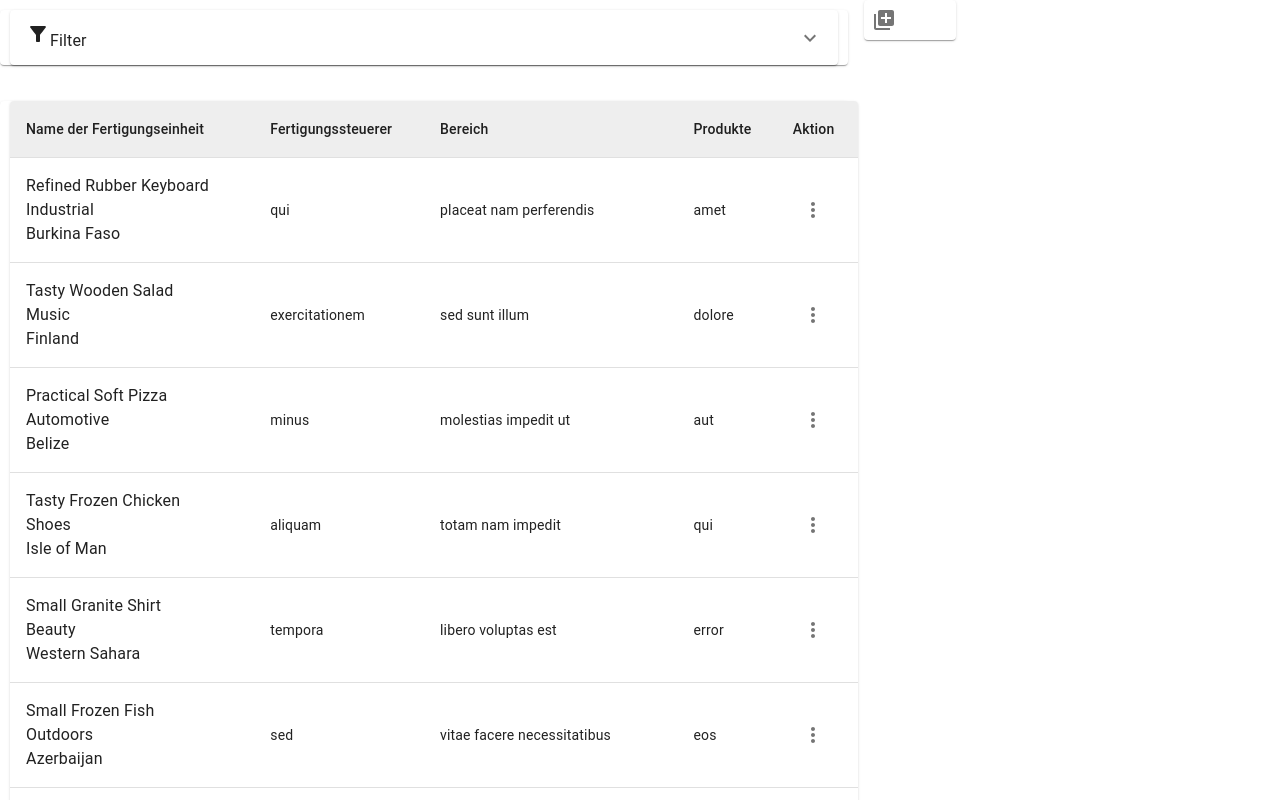
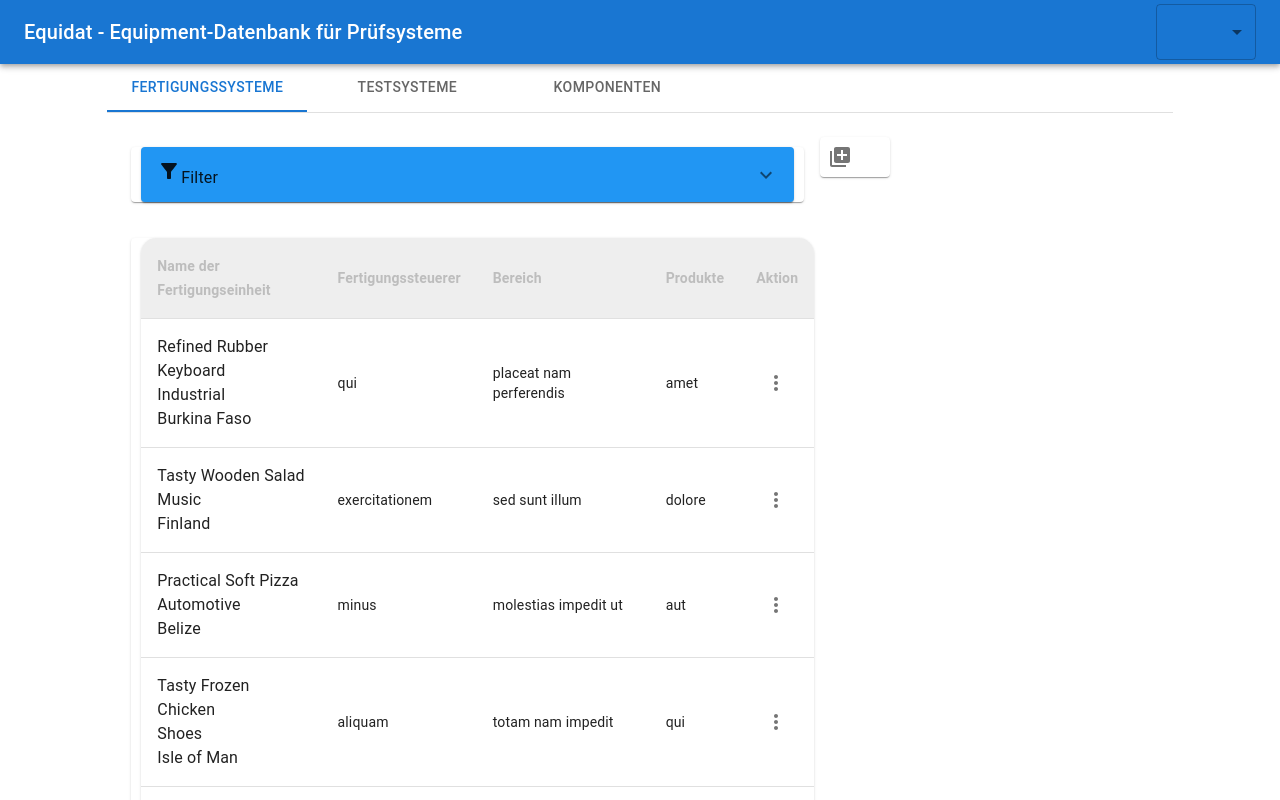
Before and after one commit to DerKarums/EquiDatApp, a React (Create React App) app in the folder frontend/: page / in a window 1280 px wide. Shown: the top 800 px of the page. Built offline with nearby package versions, Linux system fonts and the light colour scheme.

Commit message:
EQ-74 Fix to test the full Framework

```diff
--- a/frontend/src/App.tsx
+++ b/frontend/src/App.tsx
@@ -1,14 +1,9 @@
 import React from 'react';
-import Filter from './components/Unit-Filter';
-import UnitApp from './components/Unit-App'
-import { Grid} from '@material-ui/core';
-import Paper from '@mui/material/Paper';
-import IconButton from '@mui/material/IconButton';
-import AddToPhotosIcon from '@mui/icons-material/AddToPhotos';
+import Frame from './components/Frame';
 
 function App() {
 
   return (
-        <UnitApp></UnitApp>
+        <Frame/>
   );
 } export default App;
--- a/frontend/src/components/DetailTestsystem.tsx
+++ b/frontend/src/components/DetailTestsystem.tsx
@@ -1,4 +1,4 @@
-mport { Box, Breadcrumbs, Checkbox, FormControlLabel, Grid, Link, ListItemIcon, ListItemText, makeStyles, MenuList, Switch, TableBody, TableCell, TableContainer, TableHead, TablePagination, TableSortLabel } from '@material-ui/core';
+import { Box, Breadcrumbs, Checkbox, FormControlLabel, Grid, Link, ListItemIcon, ListItemText, makeStyles, MenuList, Switch, TableBody, TableCell, TableContainer, TableHead, TablePagination, TableSortLabel } from '@material-ui/core';
 import { Button, IconButton, Paper, Stack, Menu, MenuItem, Table, TableRow, Popper, Grow, ClickAwayListener } from '@mui/material';
 import { styled } from '@mui/material/styles';
 import Typography from '@mui/material/Typography';
--- a/frontend/src/components/Frame.tsx
+++ b/frontend/src/components/Frame.tsx
@@ -4,6 +4,7 @@ import * as React from 'react';
 import DetailFertigungssystem from './DetailFertigungssystem';
 import DetailTestsystem from './DetailTestsystem';
 import DetailKomponente from './DetailKomponente';
+import App from './Unit-App';
 
 interface TabPanelProps {
   children?: React.ReactNode;
@@ -84,7 +85,7 @@ function Frame() {
             </Tabs>
           </Box>
           <TabPanel value={value} index={0}>
-            <DetailFertigungssystem />
+            <App />
           </TabPanel>
           <TabPanel value={value} index={1}>
             <DetailTestsystem />
```
